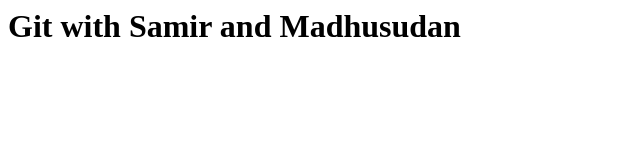
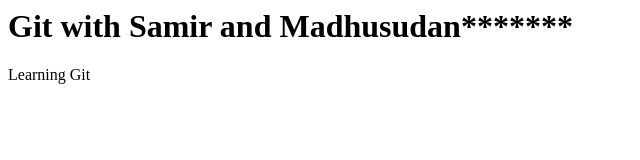
Before and after one commit to praveenprk/git1, a plain HTML site: page index.html in a window 1280 px wide. Shown: the whole page, without its empty margins (0-640 px from the left). Drawn offline with Linux system fonts and the light colour scheme.

Commit message:
From MadhuST

```diff
--- a/index.html
+++ b/index.html
@@ -1 +1,2 @@
-<h1>Git with Samir and Madhusudan</h1>
+<h1>Git with Samir and Madhusudan*******</h1>
+<p> Learning Git </p>
```
